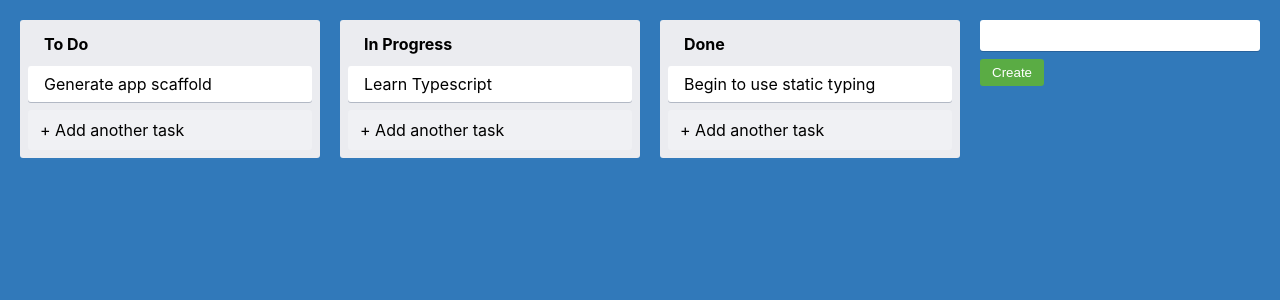
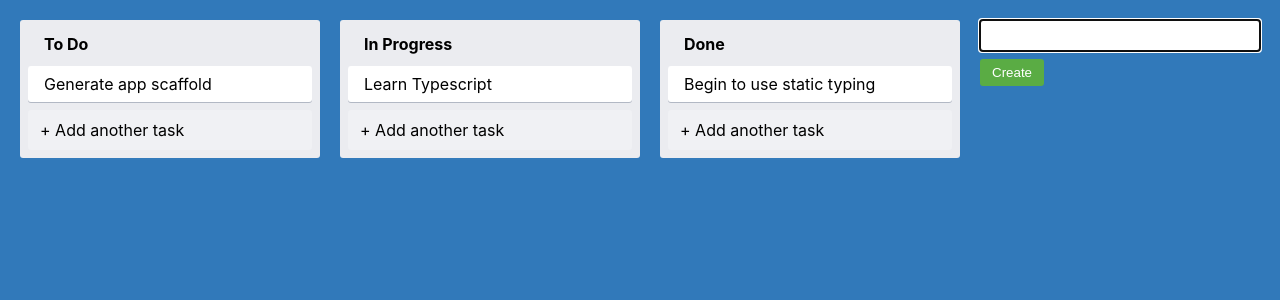
Before and after one commit to gpolli/trello-clone, a React (Create React App) app: page / in a window 1280 px wide. Both pictures are taken after a click on the element "+ Add another list". Shown: the top 300 px of the page. Built offline with nearby package versions, Linux system fonts and the light colour scheme.

Commit message:
Added automatic focus on input

```diff
--- a/src/components/AddNewItem/components/NewItemForm/index.tsx
+++ b/src/components/AddNewItem/components/NewItemForm/index.tsx
@@ -1,4 +1,6 @@
 import React, { useState } from 'react';
+/* Utils */
+import { useFocus } from '../../../../utils/useFocus';
 /* CSS */
 import './style.scss';
 
@@ -8,10 +10,11 @@ interface NewItemFormProps {
 
 const NewItemForm = ({ onAdd }: NewItemFormProps) => {
   const [text, setText] = useState("");
+  const inputRef = useFocus();
 
   return (
     <div className="new-item__form">
-      <input type="text" className="new-item__input" value={text} onChange={e => setText(e.target.value)} />
+      <input type="text" className="new-item__input" ref={inputRef} value={text} onChange={e => setText(e.target.value)} />
       <button className="new-item__button" type="button" onClick={() => onAdd(text)}>Create</button>
     </div>
   );
--- /dev/null
+++ b/src/utils/useFocus.ts
@@ -0,0 +1,11 @@
+import { useRef, useEffect } from 'react';
+
+export const useFocus = () => {
+  const ref = useRef<HTMLInputElement>(null);
+
+  useEffect(() => {
+    ref.current?.focus()
+  }, []);
+
+  return ref;
+}
```
